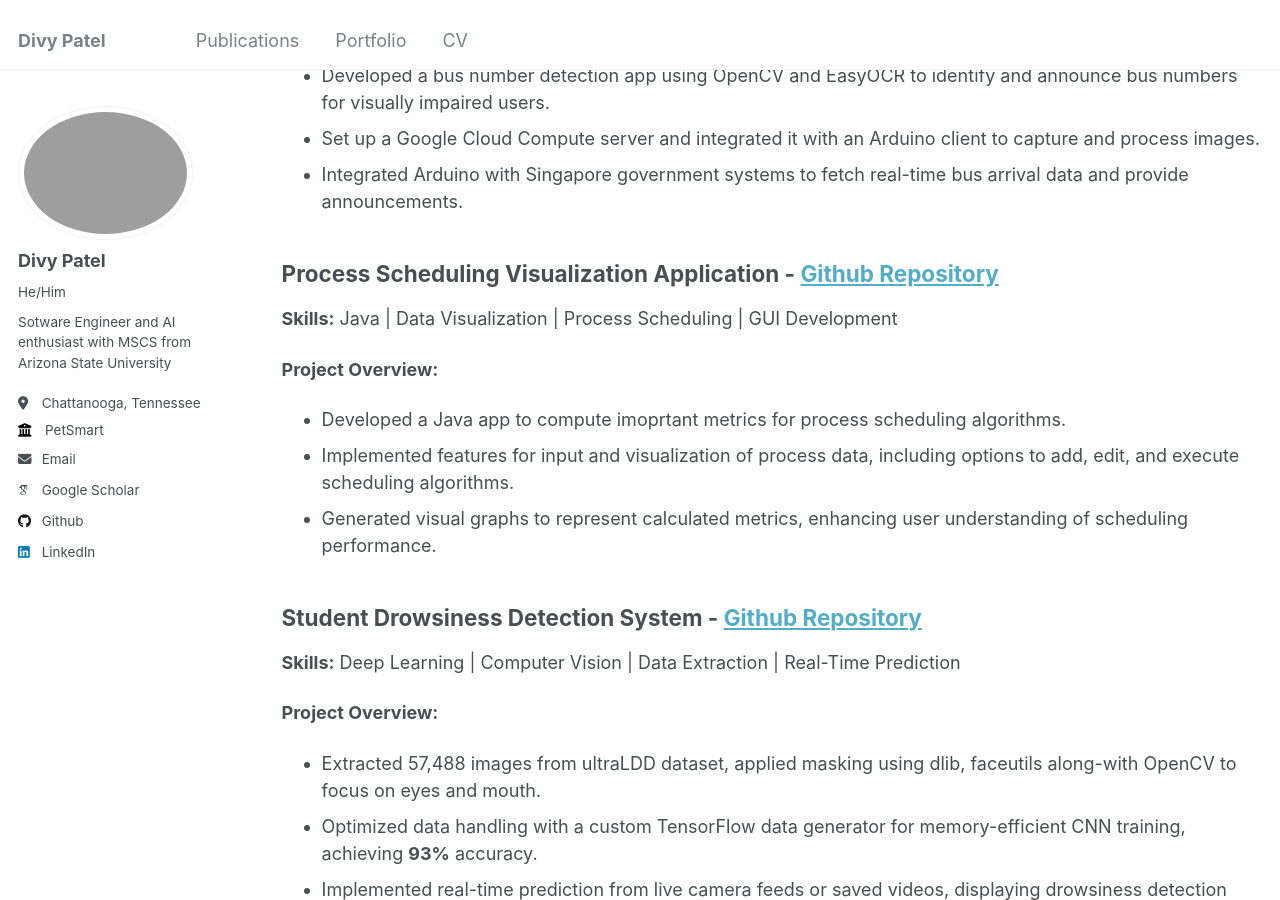
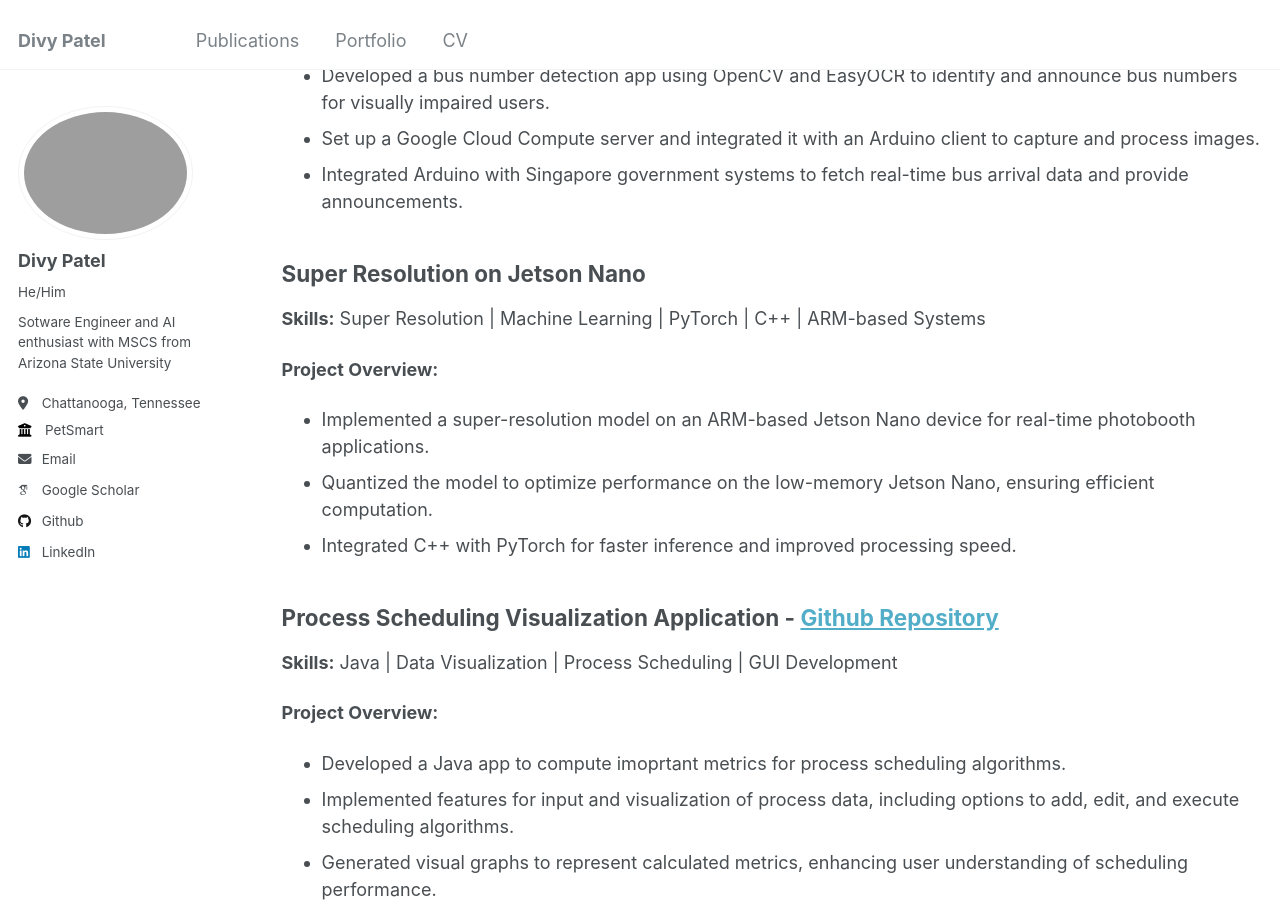
Before and after one commit to Divy2000/.github.io, a Jekyll site: the page built from _pages/portfolio.md, in a window 1280 px wide and 900 px high, scrolled down 2986 px. Built offline with Jekyll 4.4.1, drawn with Linux system fonts in a browser that asks for light colours; some web fonts are replaced.

Commit message:
Added a project

```diff
--- a/_pages/portfolio.md
+++ b/_pages/portfolio.md
@@ -112,6 +112,15 @@ The [GitHub repository](https://github.com/yatri1609/Music-Generation) contains
 - Set up a Google Cloud Compute server and integrated it with an Arduino client to capture and process images.
 - Integrated Arduino with Singapore government systems to fetch real-time bus arrival data and provide announcements.
 
+## Super Resolution on Jetson Nano
+
+**Skills:** Super Resolution &#124; Machine Learning &#124; PyTorch &#124; C++ &#124; ARM-based Systems
+
+**Project Overview:** <br>
+- Implemented a super-resolution model on an ARM-based Jetson Nano device for real-time photobooth applications.
+- Quantized the model to optimize performance on the low-memory Jetson Nano, ensuring efficient computation.
+- Integrated C++ with PyTorch for faster inference and improved processing speed.
+
 ## Process Scheduling Visualization Application - [Github Repository](https://github.com/Divy2000/Scheduling-Algorithms-GUI)
 
 **Skills:** Java &#124; Data Visualization &#124; Process Scheduling &#124; GUI Development
```
